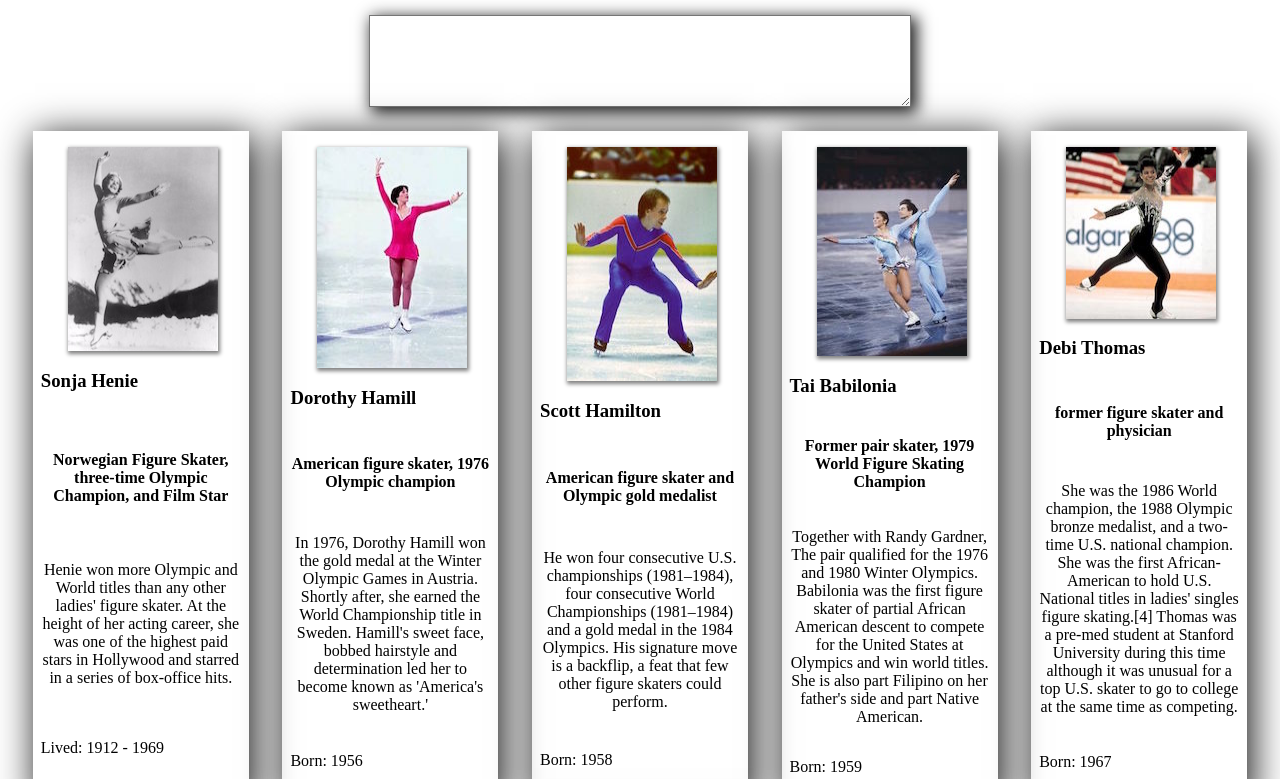
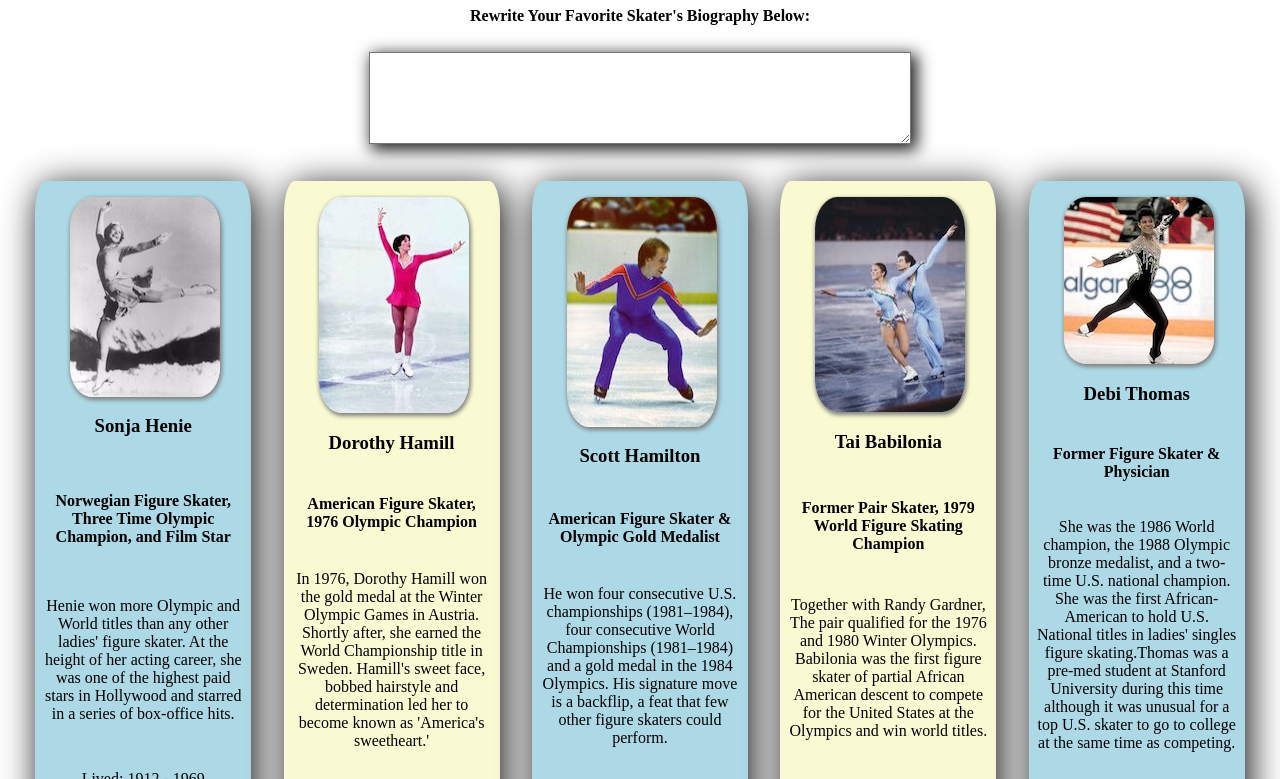
Before and after one commit to brooksquil/Single-page-app-exercise-wysiwyg, a plain HTML site: page index.html in a window 1280 px wide. Shown: the part 73-852 px from the top of the page. Drawn offline with nearby package versions, Linux system fonts and the light colour scheme.

Commit message:
Finally Done

```diff
--- a/index.html
+++ b/index.html
@@ -6,15 +6,17 @@
     <meta charset="UTF-8">
     <link href="wysiwyg.css" rel="stylesheet">
     <meta name="viewport" content="width=device-width, initial-scale=1">
+    <script src="https://ajax.googleapis.com/ajax/libs/jquery/3.2.1/jquery.min.js"></script>
 </head>
 
 <body>
     <h1>OLYMPIC FIGURE SKATING STARS</h1>
-    <div class="container" id="input-container">
+    <h4> Rewrite Your Favorite Skater's Biography Below:</h4>
+    <div class="container2" id="input-container">
         <textarea id="user-input"></textarea>
     </div>
 
-    <div class="container" id="display-container">
+    <div class="container2" id="display-container">
 
     </div>
 
--- a/wysiwyg.css
+++ b/wysiwyg.css
@@ -4,6 +4,15 @@
     flex-direction: row;
     padding: 8px;
     margin: 0 auto;
+    border-radius: 5%;
+}
+
+.container2 {
+    display: flex;
+    flex-wrap: wrap;
+    flex-direction: row;
+    padding: 6px;
+    margin: 5px;
 }
 
 person {
@@ -17,10 +26,15 @@ person {
     width: 200px;
 }
 
+#card {
+    margin-top: 20px;
+}
+
 #pics {
     margin-left: 27px;
     margin-top: 8px;
     box-shadow: 1px 2px 4px 1px gray;
+    border-radius: 15%;
 }
 
 textarea {
@@ -31,3 +45,31 @@ textarea {
     height: 50px;
     padding: 20px;
 }
+
+h3,
+h4 {
+    text-align: center;
+    width: 100%;
+}
+
+p {
+    text-align: center;
+    width: 100%;
+}
+
+h1 {
+    text-align: center;
+    width: 100%;
+}
+
+person.container:nth-child(even) {
+    background-color: lightgoldenrodyellow;
+}
+
+person.container:nth-child(odd) {
+    background-color: lightblue;
+}
+
+.selectedCard {
+    border: 2px dotted rebeccapurple;
+}
--- a/wysiwyg.js
+++ b/wysiwyg.js
@@ -1,7 +1,7 @@
 console.log("WYSIWYG!");
 
 var people = [{
-        title: " Norwegian Figure Skater, three-time Olympic Champion, and Film Star",
+        title: " Norwegian Figure Skater, Three Time Olympic Champion, and Film Star",
         name: "Sonja Henie",
         bio: "Henie won more Olympic and World titles than any other ladies' figure skater. At the height of her acting career, she was one of the highest paid stars in Hollywood and starred in a series of box-office hits.",
         image: src = "images/sonjahenie.jpg",
@@ -9,7 +9,7 @@ var people = [{
 
     },
     {
-        title: "American figure skater, 1976 Olympic champion",
+        title: "American Figure Skater, 1976 Olympic Champion",
         name: "Dorothy Hamill",
         bio: "In 1976, Dorothy Hamill won the gold medal at the Winter Olympic Games in Austria. Shortly after, she earned the World Championship title in Sweden. Hamill's sweet face, bobbed hairstyle and determination led her to become known as 'America's sweetheart.' ",
         image: src = "images/dorothyhamill.jpg",
@@ -17,7 +17,7 @@ var people = [{
 
     },
     {
-        title: " American figure skater and Olympic gold medalist",
+        title: " American Figure Skater & Olympic Gold Medalist",
         name: "Scott Hamilton",
         bio: "He won four consecutive U.S. championships (1981–1984), four consecutive World Championships (1981–1984) and a gold medal in the 1984 Olympics. His signature move is a backflip, a feat that few other figure skaters could perform.",
         image: src = "images/scotthamilton.jpg",
@@ -25,61 +25,99 @@ var people = [{
 
     },
     {
-        title: "Former pair skater, 1979 World Figure Skating Champion",
+        title: "Former Pair Skater, 1979 World Figure Skating Champion",
         name: "Tai Babilonia",
-        bio: "Together with Randy Gardner, The pair qualified for the 1976 and 1980 Winter Olympics. Babilonia was the first figure skater of partial African American descent to compete for the United States at Olympics and win world titles. She is also part Filipino on her father's side and part Native American.",
+        bio: "Together with Randy Gardner, The pair qualified for the 1976 and 1980 Winter Olympics. Babilonia was the first figure skater of partial African American descent to compete for the United States at the Olympics and win world titles.",
         image: src = "images/tai.jpg",
         birth: "Born: 1959"
     },
     {
-        title: "former figure skater and physician",
+        title: "Former Figure Skater & Physician",
         name: "Debi Thomas",
-        bio: "She was the 1986 World champion, the 1988 Olympic bronze medalist, and a two-time U.S. national champion. She was the first African-American to hold U.S. National titles in ladies' singles figure skating.[4] Thomas was a pre-med student at Stanford University during this time although it was unusual for a top U.S. skater to go to college at the same time as competing.",
+        bio: "She was the 1986 World champion, the 1988 Olympic bronze medalist, and a two-time U.S. national champion. She was the first African-American to hold U.S. National titles in ladies' singles figure skating.Thomas was a pre-med student at Stanford University during this time although it was unusual for a top U.S. skater to go to college at the same time as competing.",
         image: src = "images/debithomas.jpg",
         birth: "Born: 1967"
     },
     {
-        title: "Former figure skater. In ladies' singles, Yamaguchi is the 1992 Olympic champion",
+        title: "Former Figure Skater & 1992 Olympic Champion",
         name: "Kristi Yamaguchi",
-        bio: "Yamaguchi won the 1991 World Championships. That year the American ladies team, consisting of Yamaguchi, Harding and Nancy Kerrigan, became the only national ladies team to have its members place first, second and third at Worlds. In 1992, Yamaguchi won her first U.S. title and gained a spot to the 1992 Winter Olympics in Albertville, France.",
+        bio: "Yamaguchi won the 1991 World Championships. That year the American ladies team, consisting of Yamaguchi, Harding and Nancy Kerrigan, became the only national ladies team to have its members place first, second and third at Worlds. In 1992, Yamaguchi won her first U.S. title and qualified for the 1992 Winter Olympics.",
         image: "images/kristiyamaguchi.jpg",
         birth: "Born: 1972"
     },
 ];
-// debugger
+
 //connect to DOM:
 let input = document.getElementById("user-input");
 let output = document.getElementById("display-container");
-let dynamicCard = document.createElement("person");
+let myBio = document.getElementById("bio");
+//add element
+let eachCard = document.createElement("person");
+
+
+
+//iterate over array
+for (let i = 0; i < people.length; i++) {
+
+    //create card for array properties display to DO
+    output.innerHTML += `<person class="container" id="card">
+    <img id="pics" src="${people[i].image}"><br>
+    <h3 class="name">${people[i].name}</h3>
+    <h4 class="title">${people[i].title}</h4>
+    <p id="bio">${people[i].bio}</p>
+    <p class="lifespan">${people[i].birth}</p>
+    </person>`;
+};
 
 
 for (let i = 0; i < people.length; i++) {
-    output.innerHTML += `<div class="container" id="[i]"><person class="container" class="card">
-    <img id="pics" src="${people[i].image}"><br>
-    <h3 class="name">${people[i].name}</h3>
-    <h4 class="title">${people[i].title}</h4>
-    <p class="bio">${people[i].bio}</p>
-    <p class="lifespan">${people[i].birth}</p>
-    </person>
-    </div>`;
+
+    //debugger
+    //select each card with click event listener
+    function addSelected(event) {
+        //select each card
+        let selectedCard = card[i];
+        console.log(selectedCard);
+        //select each bio
+        let newBio = bio[i];
+        console.log(newBio);
+        selectedCard.addEventListener("click", function() {
+            //call remove select function
+            removeSelection();
+            console.log(removeSelection);
+            //adds dotted border on click
+            selectedCard.classList.add("selectedCard");
+            input.value = "";
+            //places focus in text box on click
+            input.focus();
+            //call function to target text in bio
+            keyEvent(myBio, newBio);
+        })
+
+        function keyEvent(selectedCard, myBio) {
+            input.addEventListener("keyup", function(event) {
+                let selectedCard = card[i];
+                if (selectedCard.classList.contains("selectedCard")) {
+                    console.log("run");
+                    let newBio = event.currentTarget.value;
+                    myBio.innerHTML = newBio;
+                    //return clears text area
+                    if (event.keyCode === 13) {
+                        myBio.innerHTML = newBio;
+                        input.value = " ";
+                    }
+                }
+            })
+        };
+    }
+    addSelected();
 };
 
 
 
-
-
-
-
-
-//     let personName = item;
-//     let personBio = item;
-//     let personDates = item;
-
-//create make card, card to dom function:
-// function makeCard() {
-//get text from input using .value
-// let userInput = input.value;
-
-
-
-//     //create div element for HTML
+//remove border
+function removeSelection() {
+    for (let i = 0; i < card.length; i++) {
+        card[i].classList.remove("selectedCard");
+    }
+};
```
